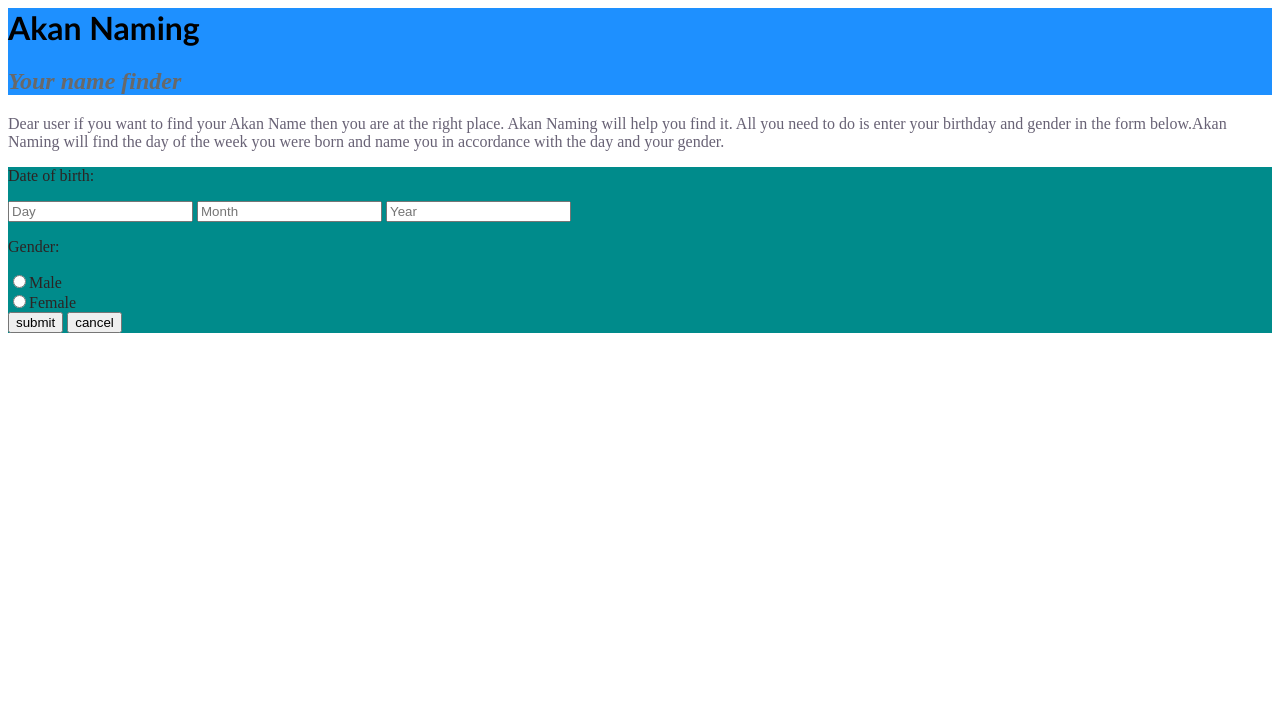
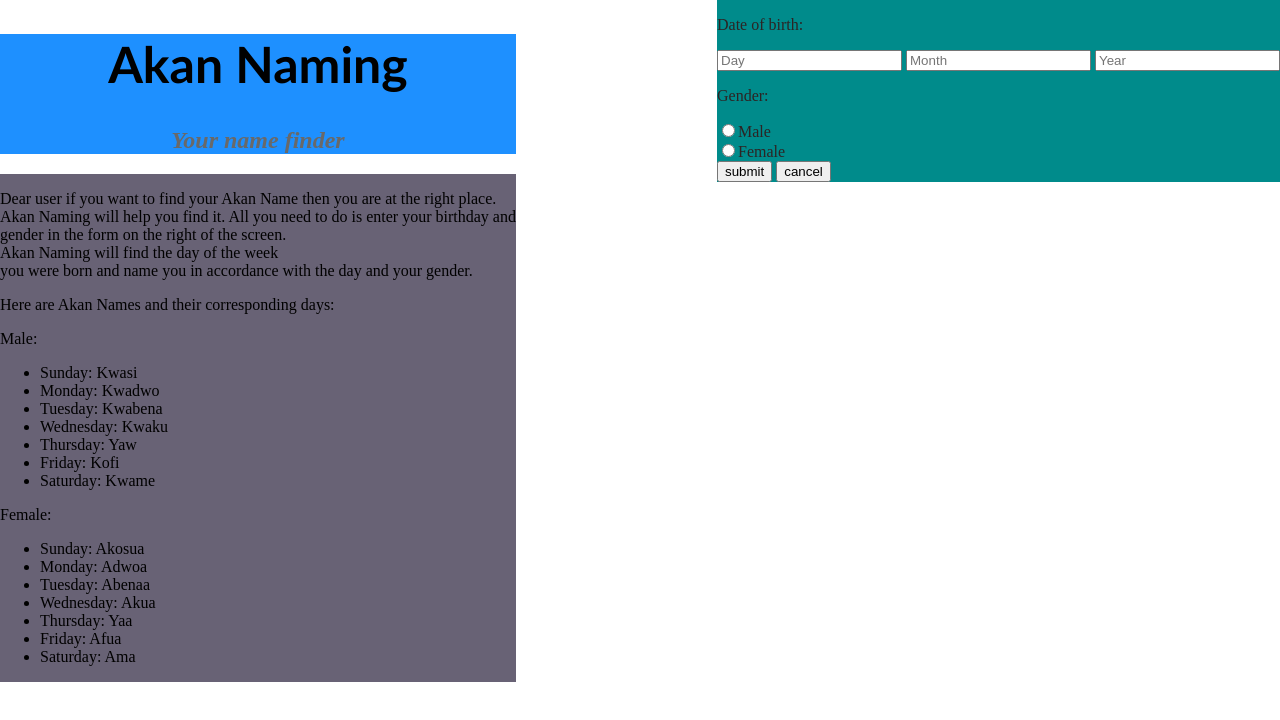
Before and after one commit to Abdihakim-Muhumed/Akan-Namer, a plain HTML site: page index.html in a window 1280 px wide. Drawn offline with Linux system fonts and the light colour scheme.

Commit message:
Update whole site

```diff
--- a/css/styles.css
+++ b/css/styles.css
@@ -1,20 +1,42 @@
+body{
+    margin: 0 auto;
+
+}
+.info{
+    float: left;
+}
 .header{
+    text-align: center;
    background-color: dodgerblue;
-    background-size: initial;
+    background-size: auto;
+    margin: 0 auto;
 }
 h1{
     color: black;
     font-family: 'Gill Sans', 'Gill Sans MT', Calibri, 'Trebuchet MS', sans-serif;
-    font-size: xx-large;
+    font-size: 50px;
 }
 h2{
     color: dimgrey;
     font-style: italic ;
 }
 .disc{
-    color: rgb(104, 98, 117);
+    float: left;
+    background-color: rgb(104, 98, 117);
+}
+.names{
+    float: center;
 }
 .form{
+    float: right;
     background-color: darkcyan;
     color: rgb(44, 36, 36);
 }
+.subform{
+    float: left;
+}
+.submit{
+    border: 6px;
+    padding: 20px;
+    margin: 20px;
+}
--- a/index.html
+++ b/index.html
@@ -5,27 +5,63 @@
         <script src="js/scripts.js"></script>
     </head>
     <body>
+        <div id="#bodywrap">
+            <div class="info">
                 <div class="header">
                     <h1>Akan Naming</h1>
                     <h2>Your name finder</h2>
                 </div>
                 <div class="disc">
-            <p>Dear user if you want to find your Akan Name then you are at the right place. Akan Naming will help you find it. All you need to do is enter your birthday and gender in the form below.Akan Naming will find the day of the week you were born and name you in accordance with the day and your gender. </p>
+                    <p>
+                        Dear user if you want to find your Akan Name then you are at the right place.<br>
+                        Akan Naming will help you find it. All you need to do is enter your birthday and <br>
+                        gender in the form on the right of the screen.<br>
+                        Akan Naming will find the day of the week<br>
+                        you were born and name you in accordance with the day and your gender.
+                    </p>
+                    <p class="names">Here are Akan Names and their corresponding days:</p>
+                    <p class="malenames">Male:
+                        <ul>
+                            <li>Sunday: Kwasi</li>
+                            <li>Monday: Kwadwo</li>
+                            <li>Tuesday: Kwabena</li>
+                            <li>Wednesday: Kwaku</li>
+                            <li>Thursday:  Yaw</li>
+                            <li>Friday: Kofi</li>
+                            <li>Saturday: Kwame</li>
+                        </ul>
+                    </p>
+                    <p class="femalenames">Female:
+                        <ul>
+                            <li>Sunday: Akosua</li>
+                            <li>Monday: Adwoa</li>
+                            <li>Tuesday: Abenaa</li>
+                            <li>Wednesday: Akua</li>
+                            <li>Thursday:  Yaa</li>
+                            <li>Friday: Afua</li>
+                            <li>Saturday: Ama</li>
+                        </ul>
+                    </p>
+
+
                 </div>
+            </div>
+
             <div class="form">
-            <form action="">
+                <div class="subform">
                 <p>Date of birth: </p>
                 <input type="number" placeholder="Day" id="day">
                 <input type="number" placeholder="Month" id="month">
                 <input type="number" placeholder="Year" id="year">
                 <p>Gender:</p>
-                <input type="radio" value="male" id="male" name= "gender">Male<br>
-                <input type="radio" value="female" id = "female" name = "gender">Female<br>
-                <button type="button" onclick="getInputValues();" id="submit">submit</button>
-                <button type="cancel">cancel</button>
-            </form>
+                <input type="radio" value="male"  name= "gender"  >Male<br>
+                <input type="radio" value="female" name="gender">Female<br>
+                <button type="button" onclick="getInputValues();">submit</button>
+                <button type="cancel" class="cancel">cancel</button>
                 </div>
 
+            </div>
 
+        </div>
     </body>
 </html>
--- a/js/scripts.js
+++ b/js/scripts.js
@@ -1,13 +1,15 @@
-var d ;
-var gender;
+
+var dayOfTheWeek=[ "Sunday","Monday","Tuesday","Wednesday","Thursday","Friday","Saturday"]
 var maleName=["Kwasi","Kwadwo","Kwabena","Kwaku","Yaw","Kofi","Kwame"];
 var femaleName=["Akosua","Adwoa","Abenaa","Akua","Yaa","Afua","Ama"];
+var d ;
 var CC,YY,MM,DD;
+var gender;
+
 function getInputValues(){
     var year = document.getElementById("year").value;
     var month =parseInt(document.getElementById("month").value);
     var day = parseInt(document.getElementById("day").value);
-    gender =document.getElementsByName("gender").id;
     if (day<=0){
         alert("Enter valid day; between 1 and 31.");
     }
@@ -28,15 +30,19 @@ function getInputValues(){
         CC =parseInt(splitYear[0].concat(splitYear[1])) ;
         YY =parseInt(splitYear[2].concat(splitYear[3])) ;
         d= parseInt(( ( (CC/4) -2*CC-1) + ((5*YY/4) ) + ((26*(MM+1)/10)) + DD ) %7);
-
-        if (gender = "female"){
-            alert("Your Akan name is : "+ femaleName[d]);
-        }
-        else if (gender = "male") {
-           alert ("Your Akan name is : "+ maleName[d]);
+        gender = document.getElementsByName("gender");
+        for(var i=0;i<=gender.length;i++){
+        	if(gender[i].checked){
+            	if (gender[i].value === "male"){
+                    alert("Your Akan Name is : "+ maleName[d] );
+                }
+                else{
+                   alert( "Your gender is : "+ femaleName[d]);
+                }
         }
     }
 
 
 
 }
+}
```
Lines whose indentation alone changed are shown as unchanged.
